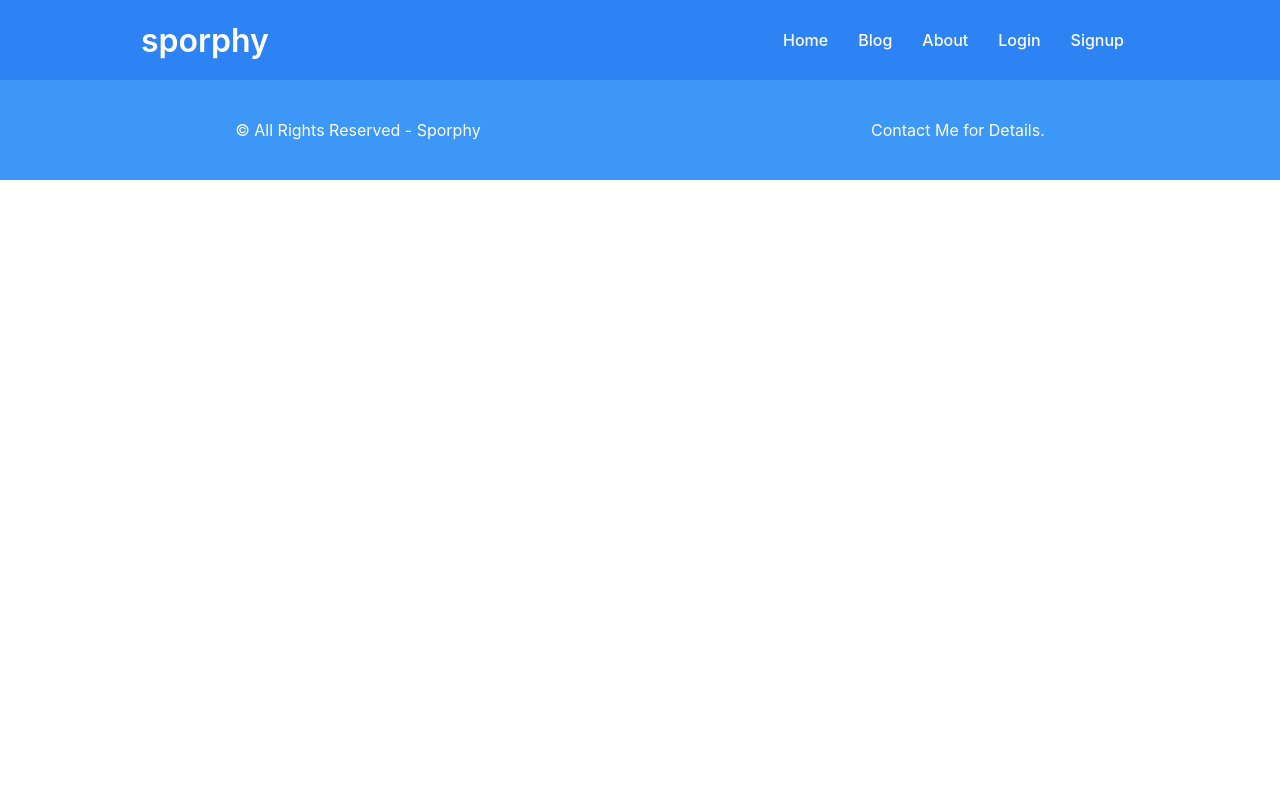
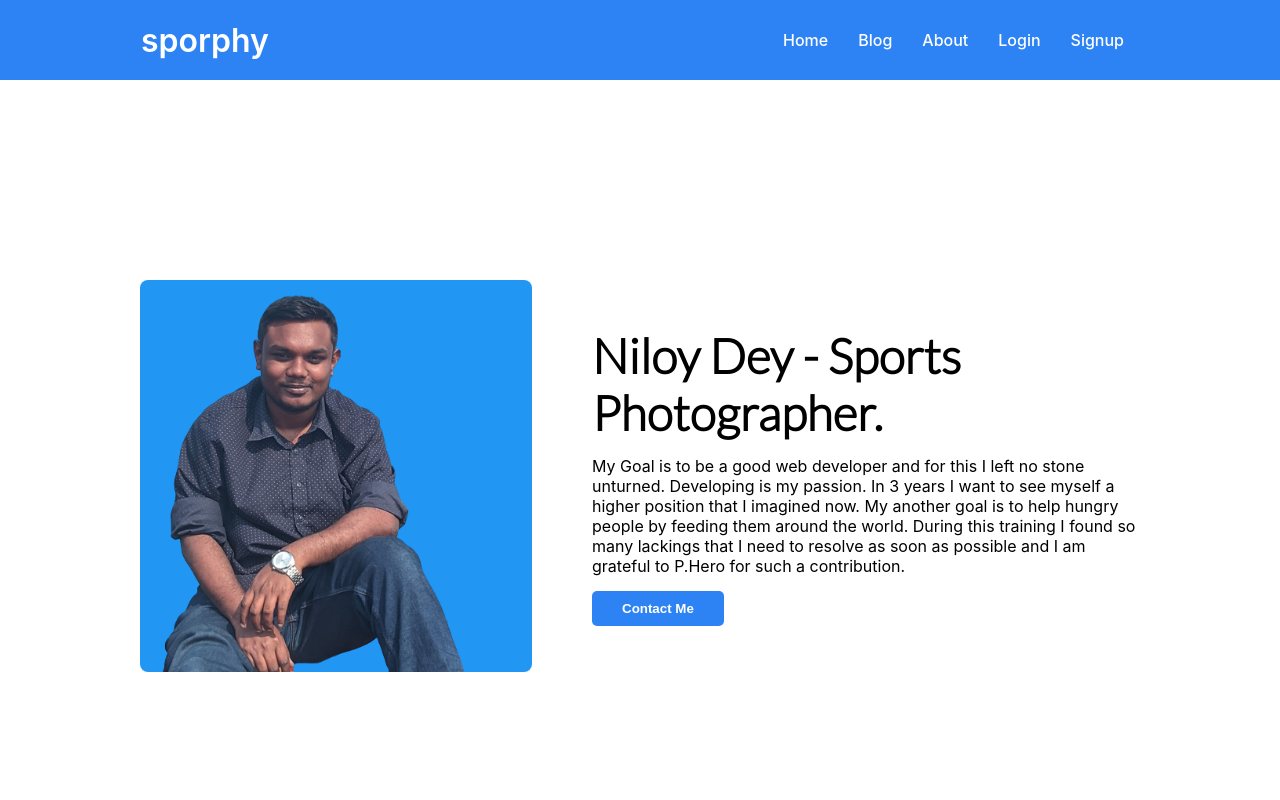
Before and after one commit to niloydey1971/-independent-service-provider, a React (Create React App) app: page /about in a window 1280 px wide. Shown: the top 800 px of the page. Built offline with nearby package versions, Linux system fonts and the light colour scheme; no server answers.

Commit message:
aboutme page done

```diff
--- a/src/components/About.js
+++ b/src/components/About.js
@@ -1,8 +1,21 @@
 import React from 'react';
+import { Link } from 'react-router-dom';
+import niloy from '../niloy.png'
 
 const About = () => {
     return (
-        <div>
+        <div className='blogshow about'>
+            <div className='container grid-two-col'>
+                <img src={niloy} alt='Me Niloy'></img>
+                <div className='blogshow-text'>
+                    <h1>Niloy Dey - Sports Photographer.</h1>
+                    <p>My Goal is to be a good web developer and for this I left no stone unturned. Developing is my passion. In 3 years I want to see myself a higher position that I imagined now. My another goal is to help hungry people by feeding them around the world. During this training I found so many lackings that I need to resolve as soon as possible and I am grateful to P.Hero for such a contribution. </p>
+                    <button className='btn'>
+                        <Link className='btn-text' to='/signup'>Contact Me</Link>
+                    </button>
+                </div>
+
+            </div>
 
         </div>
     );
--- a/src/style.css
+++ b/src/style.css
@@ -233,6 +233,8 @@ h2 {
     margin-bottom: 15px;
 }
 
+
+
 /* signup */
 .blogshow {
 
@@ -319,6 +321,10 @@ input[type='submit'] {
 
 }
 
+.about{
+    margin-bottom: 200px;
+}
+
 /* footer */
 .footer {
     width: 100%;
```
Also changed, not shown: src/niloy.png (added).
